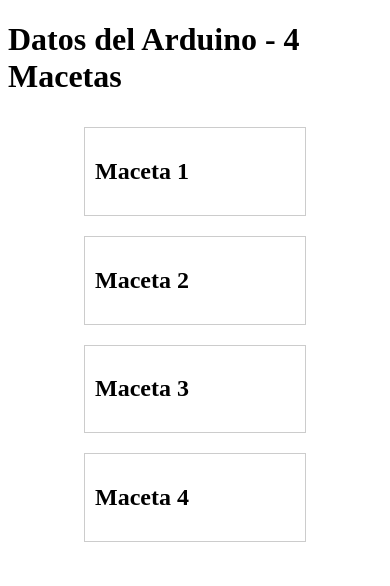
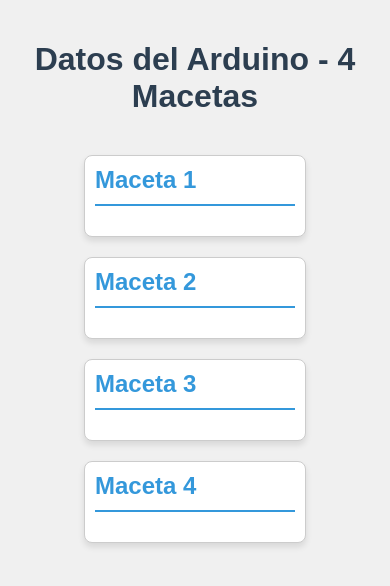
Before and after one commit to Itadoriii/weed-crop, a website: page assets/index.html in a window 390 px wide. Drawn offline with nearby package versions, Linux system fonts and the light colour scheme; no server answers.

Commit message:
Visuales y dev

```diff
--- a/assets/index.html
+++ b/assets/index.html
@@ -5,6 +5,7 @@
     <meta name="viewport" content="width=device-width, initial-scale=1.0">
     <title>Datos del Arduino - 4 Macetas</title>
     <script src="/socket.io/socket.io.js"></script>
+    <link rel="stylesheet" href="styles.css">
     <style>
         .pot-container {
             display: flex;
@@ -58,7 +59,7 @@
                     potDivs[potNumber].prepend(newData);
 
                     // Limitar a las últimas 5 lecturas por maceta
-                    if (potDivs[potNumber].children.length > 5) {
+                    if (potDivs[potNumber].children.length > 1) {
                         potDivs[potNumber].removeChild(potDivs[potNumber].lastChild);
                     }
                 }
--- /dev/null
+++ b/assets/styles.css
@@ -0,0 +1,70 @@
+/* Estilos generales */
+body {
+    font-family: 'Arial', sans-serif;
+    background-color: #f0f0f0;
+    margin: 0;
+    padding: 20px;
+    color: #333;
+}
+
+h1 {
+    text-align: center;
+    color: #2c3e50;
+    margin-bottom: 30px;
+}
+
+/* Contenedor de macetas */
+.pot-container {
+    display: flex;
+    justify-content: space-around;
+    flex-wrap: wrap;
+    max-width: 1200px;
+    margin: 0 auto;
+}
+
+/* Estilos para cada maceta */
+.pot {
+    background-color: #fff;
+    border-radius: 8px;
+    box-shadow: 0 4px 6px rgba(0, 0, 0, 0.1);
+    padding: 20px;
+    margin: 10px;
+    width: calc(50% - 20px);
+    min-width: 250px;
+    transition: transform 0.3s ease;
+}
+
+.pot:hover {
+    transform: translateY(-5px);
+}
+
+.pot h2 {
+    color: #3498db;
+    border-bottom: 2px solid #3498db;
+    padding-bottom: 10px;
+    margin-top: 0;
+}
+
+/* Estilos para los datos de las macetas */
+.pot-data p {
+    background-color: #ecf0f1;
+    border-left: 4px solid #3498db;
+    padding: 10px;
+    margin: 10px 0;
+    font-size: 14px;
+    line-height: 1.4;
+    display: flex;
+    justify-content: space-between;
+}
+
+.pot-data span {
+    font-weight: bold;
+    color: #2c3e50;
+}
+
+/* Responsive design */
+@media (max-width: 768px) {
+    .pot {
+        width: 100%;
+    }
+}
```
Also changed, not shown: server.js (+18 -1 lines).
